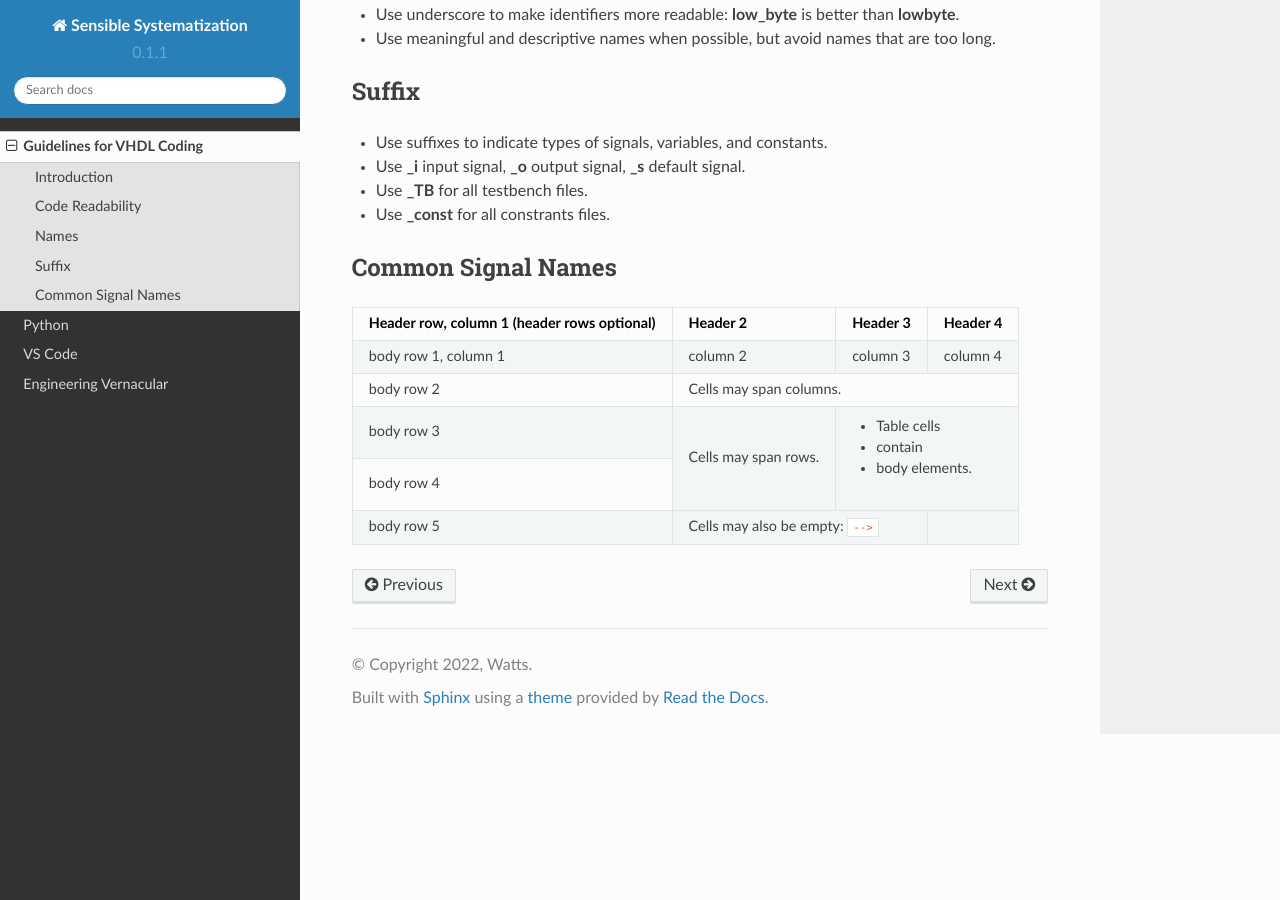
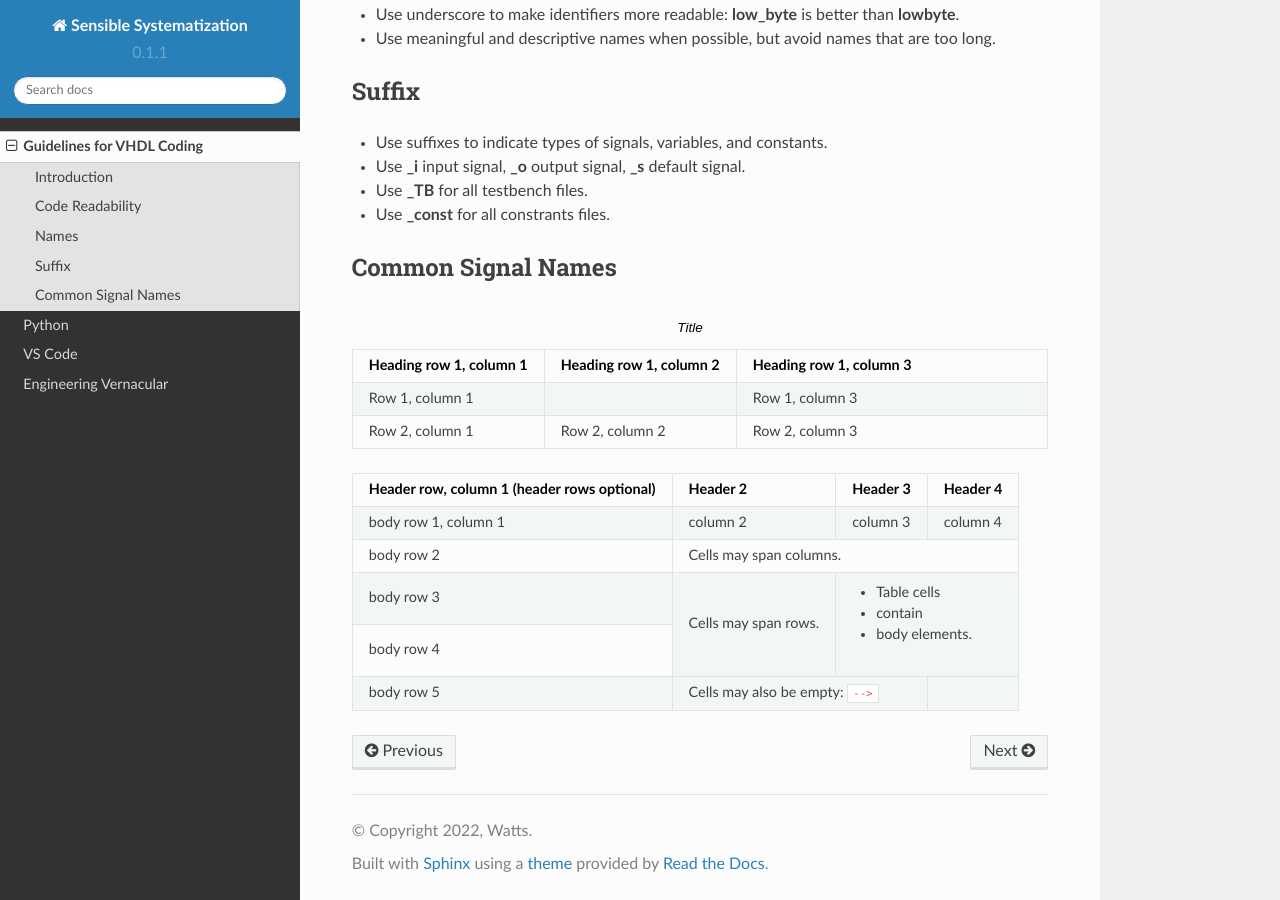
Before and after one commit to wattsjake/sensible-systematization, a Sphinx documentation site: the page built from docs/source/VHDL.rst, in a window 1280 px wide and 900 px high, scrolled down 733 px. Built offline with Sphinx 7.4.7 and the Read the Docs theme 2.0.0, drawn with Linux system fonts in a browser that asks for light colours.

Commit message:
added table

```diff
--- a/docs/source/VHDL.rst
+++ b/docs/source/VHDL.rst
@@ -46,25 +46,19 @@
 Common Signal Names
 -------------------
 
-.. list-table:: Common Signal Names
-   :widths: 25 25
+.. list-table:: Title
+   :widths: 25 25 50
    :header-rows: 1
 
-   * - VHDL , Name
-   * - clk, clock
-   * - rst, reset
-
-.. list-table:: Comparison
-   :widths: 20 10 10 15 20
-   :header-rows: 1
-
-   * - Platform
-     - Self-Contained?
-     - Cost
-     - Flexibility
-     - Description
-   * - Raspberry Pi
+   * - Heading row 1, column 1
+     - Heading row 1, column 2
+     - Heading row 1, column 3
+   * - Row 1, column 1
      -
+     - Row 1, column 3
+   * - Row 2, column 1
+     - Row 2, column 2
+     - Row 2, column 3
 
 +------------------------+------------+----------+----------+
 | Header row, column 1   | Header 2   | Header 3 | Header 4 |
```
